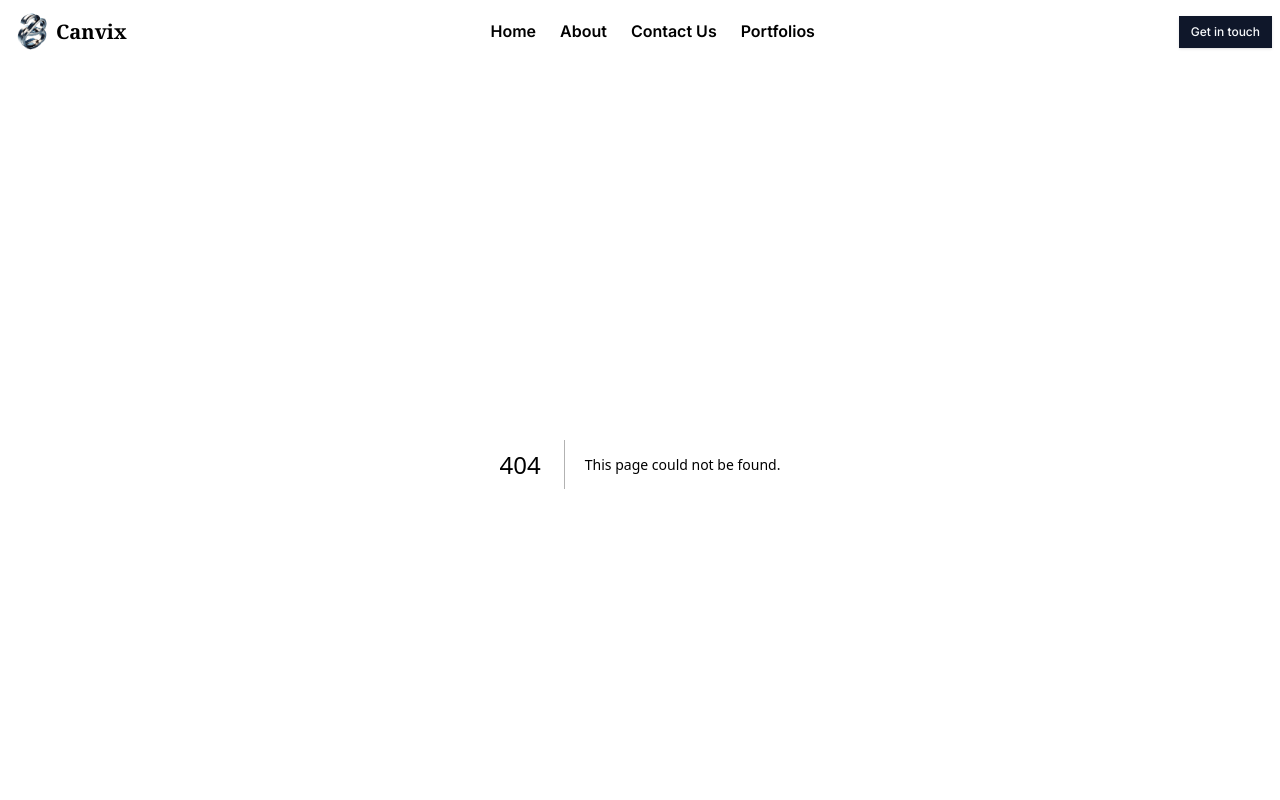
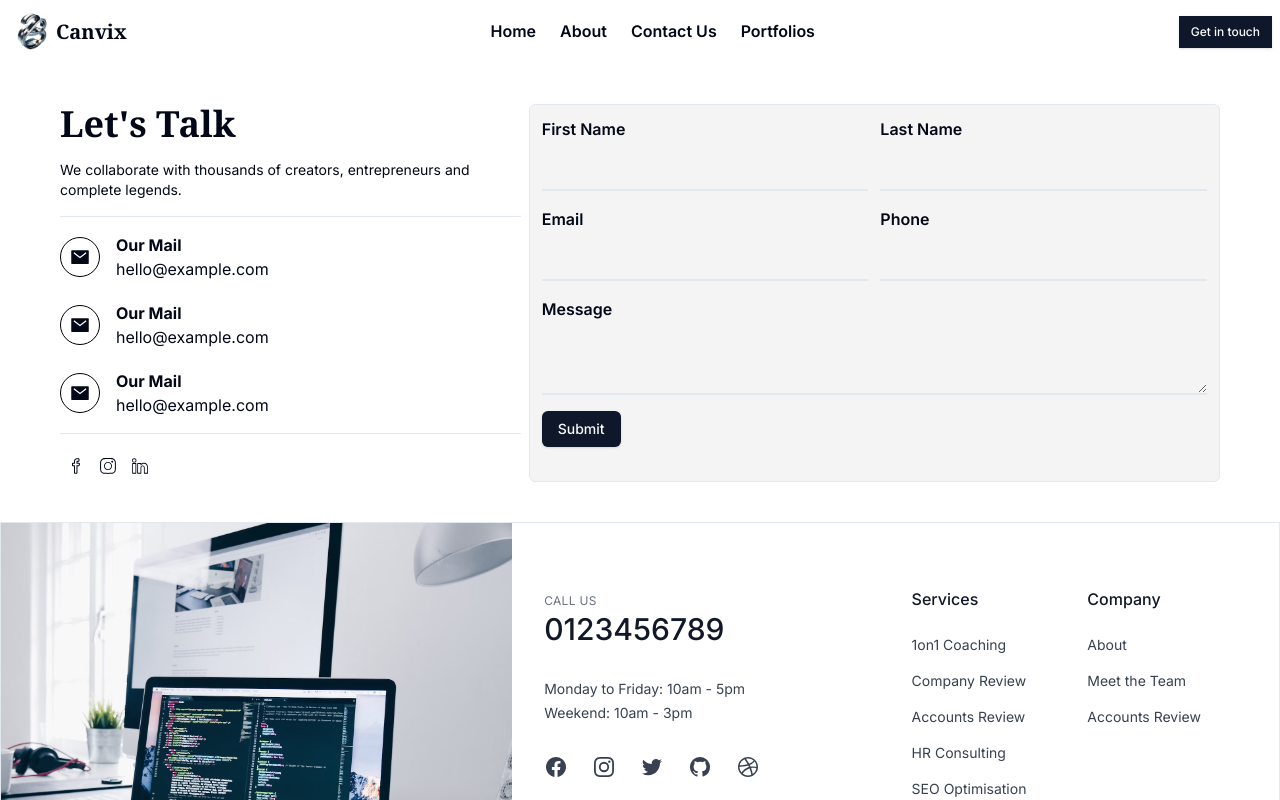
Before and after one commit to Abenezer-berhanu/agency_website, a Next.js app: page /contact-us in a window 1280 px wide. Before the commit this address had no page. Shown: the top 800 px of the page. Built offline with nearby package versions, Linux system fonts and the light colour scheme.

Commit message:
add contact us top section

```diff
--- /dev/null
+++ b/src/app/contact-us/page.tsx
@@ -0,0 +1,120 @@
+import { Separator } from "@/components/ui/separator";
+import { IoMailSharp } from "react-icons/io5";
+import { FaPhoneAlt } from "react-icons/fa";
+import { FaLocationDot } from "react-icons/fa6";
+import {
+  SlSocialFacebook,
+  SlSocialInstagram,
+  SlSocialLinkedin,
+} from "react-icons/sl";
+import React from "react";
+import { Button } from "@/components/ui/button";
+
+function page() {
+  const ContactCard = () => {
+    return (
+      <div className="flex gap-4 items-center">
+        <span className="h-10 w-10 border flex items-center justify-center rounded-full border-black">
+          <IoMailSharp className="scale-125" />
+        </span>
+        <span>
+          <b>Our Mail</b>
+          <p>hello@example.com</p>
+        </span>
+      </div>
+    );
+  };
+  return (
+    <div className="flex gap-2 max-w-[1200px] max-md:flex-col mx-auto w-full px-5 my-10">
+      <div className="flex flex-col gap-4 items-center md:w-[40%] h-full">
+        <h1 className="font-bold text-start w-full text-4xl font-serif">
+          Let{"'"}s Talk
+        </h1>
+        <p className="text-sm text-start w-full">
+          We collaborate with thousands of creators, entrepreneurs and complete
+          legends.
+        </p>
+        <Separator />
+        <div className="flex flex-col gap-5 w-full">
+          <ContactCard />
+          <ContactCard />
+          <ContactCard />
+        </div>
+        <Separator />
+        <div className="flex gap-4 w-fit p-2 mr-auto items-center justify-center">
+          <SlSocialFacebook />
+          <SlSocialInstagram />
+          <SlSocialLinkedin />
+        </div>
+      </div>
+      <div className="border md:w-[60%] p-3 bg-gray_white rounded-md">
+        <form action="" className="w-full flex flex-col items-center gap-4">
+          <div className="w-full grid ssm:grid-cols-2 gap-3">
+            <span className="flex flex-col gap-2">
+              <label htmlFor="firstName" className="capitalize font-semibold">
+                first name
+              </label>
+              <input
+                type="text"
+                id="firstName"
+                name="firstName"
+                className="bg-transparent py-2 indent-2 border-b-2 outline-none"
+              />
+            </span>
+            <span className="flex flex-col gap-2">
+              <label htmlFor="lastName" className="capitalize font-semibold">
+                last name
+              </label>
+              <input
+                type="text"
+                id="lastName"
+                name="lastName"
+                className="bg-transparent py-2 indent-2 border-b-2 outline-none"
+              />
+            </span>
+          </div>
+
+          <div className="w-full grid ssm:grid-cols-2 gap-3">
+            <span className="flex flex-col gap-2">
+              <label htmlFor="email" className="capitalize font-semibold">
+                email
+              </label>
+              <input
+                type="email"
+                id="email"
+                name="email"
+                className="bg-transparent py-2 indent-2 border-b-2 outline-none"
+              />
+            </span>
+            <span className="flex flex-col gap-2">
+              <label htmlFor="phone" className="capitalize font-semibold">
+                Phone
+              </label>
+              <input
+                type="text"
+                id="phone"
+                name="phone"
+                className="bg-transparent py-2 indent-2 border-b-2 outline-none"
+              />
+            </span>
+          </div>
+          <div className="w-full">
+            <span className="flex flex-col gap-2 w-full">
+              <label htmlFor="message" className="capitalize font-semibold">
+                Message
+              </label>
+              <textarea
+                id="message"
+                name="message"
+                className="bg-transparent py-2 indent-2 border-b-2 outline-none"
+              />
+            </span>
+          </div>
+          <Button className="mr-auto">Submit</Button>
+        </form>
+      </div>
+    </div>
+  );
+}
+
+export default page;
--- a/src/app/portfolios/page.tsx
+++ b/src/app/portfolios/page.tsx
@@ -10,11 +10,11 @@ interface PortfolioDataType {
 
 function page() {
   return (
-    <div className="flex flex-col gap-5 px-10">
-      <div className="min-h-[100px] flex items-center justify-center text-white text-3xl font-serif font-bold bg-black rounded-full max-w-[1000px] mx-auto w-full">
+    <div className="flex flex-col gap-5 p-5">
+      <div className="min-h-[100px] flex items-center justify-center text-white text-xl sm:text-3xl font-serif font-bold bg-black rounded-full max-w-[1000px] mx-auto w-full">
         Our Portfolios
       </div>
-      <div className="grid ssm:grid-cols-2 gap-4 max-w-[1000px] mx-auto w-full">
+      <div className="grid sm:grid-cols-3 gap-4 max-w-[1000px] mx-auto w-full">
         {portfolioData.map((data: PortfolioDataType, idx: number) => (
           <PortfolioCard
             image={data.image}
--- a/src/components/UiComponents/PortfolioCard.tsx
+++ b/src/components/UiComponents/PortfolioCard.tsx
@@ -8,7 +8,7 @@ function PortfolioCard(props: {
 }) {
   const { title, description, image } = props;
   return (
-    <article className="group mx-auto max-w-[350px]">
+    <article className="group mx-auto max-w-[350px] w-full">
       <Image
         alt={`${title} image`}
         src={`/${image}`}
--- a/tailwind.config.ts
+++ b/tailwind.config.ts
@@ -22,7 +22,7 @@ const config = {
         ssm: "400px",
       },
       colors: {
-        gray_white: "#FBFBFB",
+        gray_white: "#F4F4F4",
         light_green: "#64CCC5",
         text_green: "#64CCC5",
         border: "hsl(var(--border))",
```
